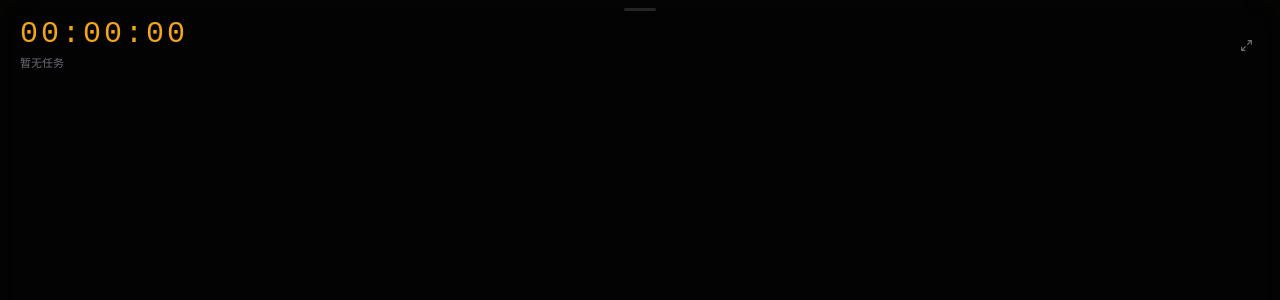
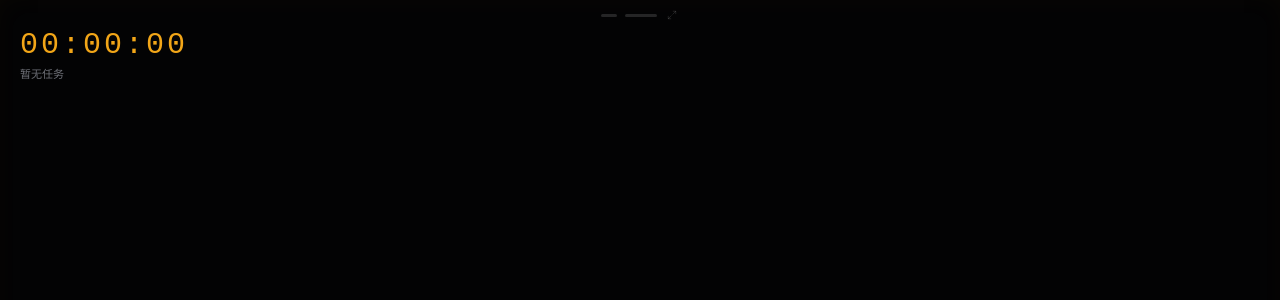
Before and after one commit to Linmoqian/BeeTodo, a React (Vite) app: page / in a window 1280 px wide. Both pictures are taken after a click on the button 880 px from the left and 64 px from the top of the page. Shown: the top 300 px of the page. Built offline with nearby package versions, Linux system fonts and the light colour scheme.

Commit message:
feat: 小窗顶部横杠改为操作栏（最小化+拖拽+恢复）

```diff
--- a/src-tauri/capabilities/default.json
+++ b/src-tauri/capabilities/default.json
@@ -9,6 +9,7 @@
     "core:window:allow-set-decorations",
     "core:window:allow-set-resizable",
     "core:window:allow-set-always-on-top",
+    "core:window:allow-minimize",
     "opener:default"
   ]
 }
--- a/src/App.tsx
+++ b/src/App.tsx
@@ -78,7 +78,25 @@ function App() {
         className="compact-window flex min-h-screen flex-col items-center bg-background text-foreground selection:bg-primary/30"
         data-tauri-drag-region
       >
-        <div className="mt-2 h-[3px] w-8 rounded-full bg-foreground/15" />
+        <div className="mt-2 flex items-center gap-2">
+          <button
+            type="button"
+            onClick={() => void getCurrentWindow().minimize()}
+            className="h-[3px] w-4 rounded-full bg-foreground/15 transition-colors hover:bg-foreground/30"
+            aria-label="最小化"
+            title="最小化"
+          />
+          <div className="h-[3px] w-8 rounded-full bg-foreground/15" />
+          <button
+            type="button"
+            onClick={() => void setCompactWindowMode(false)}
+            className="flex h-3.5 w-3.5 items-center justify-center text-foreground/15 transition-colors hover:text-foreground/40"
+            aria-label="恢复完整窗口"
+            title="恢复"
+          >
+            <Maximize2 size={10} />
+          </button>
+        </div>
         <div className="flex w-full items-center justify-between px-5 py-2">
           <div className="min-w-0 flex-1">
             <div className="font-mono text-3xl leading-none tabular-nums tracking-widest text-primary">
@@ -88,28 +106,17 @@ function App() {
               {activeTodo?.text ?? "暂无任务"}
             </p>
           </div>
-          <div className="ml-4 flex shrink-0 items-center gap-1.5">
           {activeTodo && (
             <button
               type="button"
               onClick={() => void pauseTimer(activeTodo.id)}
-                className="flex h-7 w-7 items-center justify-center rounded-md bg-primary/15 text-primary transition-colors hover:bg-primary hover:text-primary-foreground"
+              className="ml-4 flex h-7 w-7 shrink-0 items-center justify-center rounded-md bg-primary/15 text-primary transition-colors hover:bg-primary hover:text-primary-foreground"
               aria-label="暂停计时"
               title="暂停"
             >
               <Pause size={13} className="fill-current" />
             </button>
           )}
-            <button
-              type="button"
-              onClick={() => void setCompactWindowMode(false)}
-              className="flex h-7 w-7 items-center justify-center rounded-md text-muted-foreground transition-colors hover:bg-[var(--settings-btn-hover)] hover:text-foreground"
-              aria-label="恢复完整窗口"
-              title="恢复"
-            >
-              <Maximize2 size={13} />
-            </button>
-          </div>
         </div>
       </div>
     );
```
Lines whose indentation alone changed are shown as unchanged.
